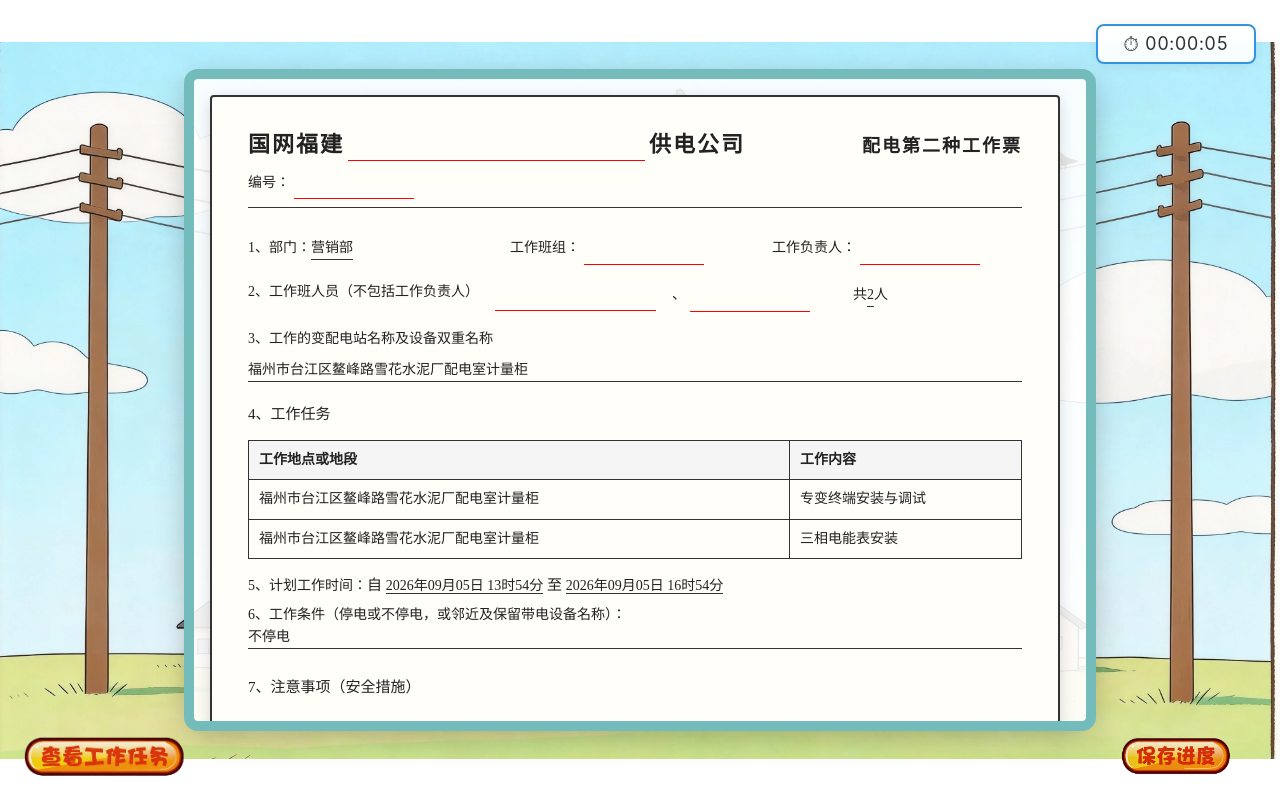
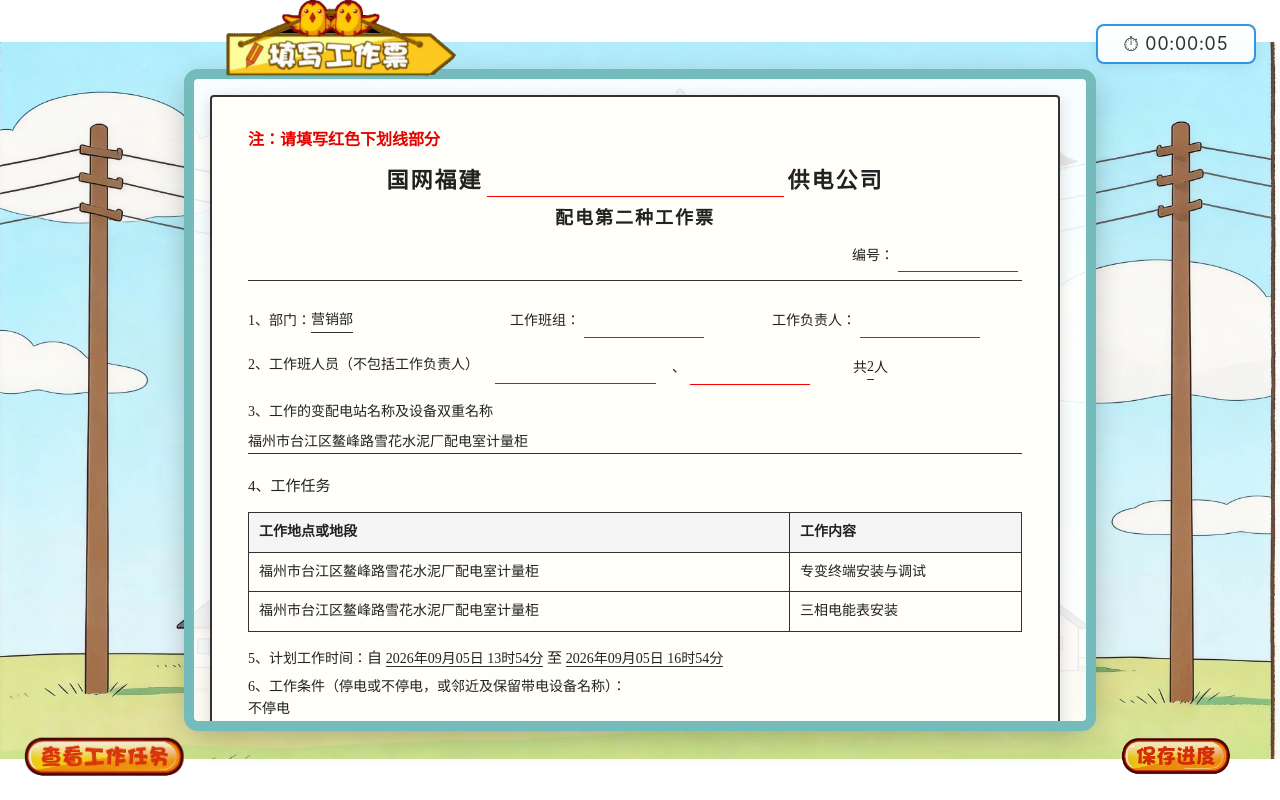
Before and after one commit to zhanzhan702/virtual-experiment, a Vue app in the folder frontend/: page /HWT in a window 1280 px wide. Built offline with nearby package versions, Linux system fonts and the light colour scheme.

Commit message:
feat: 添加工作票签名图片并调整工作票视图样式

```diff
--- a/frontend/src/components/HighVoltage/HWorkTicketForm.vue
+++ b/frontend/src/components/HighVoltage/HWorkTicketForm.vue
@@ -1,6 +1,8 @@
 <template>
   <div class="ticket-paper">
     <el-form ref="formRef" :model="formData" class="paper-form">
+      <!-- 表单左上角红字提示（与效果图一致） -->
+      <div class="form-note">注：请填写红色下划线部分</div>
       <!-- 表头 -->
       <div class="paper-header">
         <span class="paper-title">国网福建</span>
@@ -8,6 +10,8 @@
           <el-input v-model="formData.company" placeholder="" size="default" />
         </span>
         <span class="paper-title">供电公司</span>
+      </div>
+      <div class="paper-type">
         <span class="paper-right">配电第二种工作票</span>
       </div>
       <div class="paper-subheader">
@@ -470,21 +474,41 @@ defineExpose({ formData, stats })
   color: #222;
 }
 
+/* 左上角红字提示：与效果图样式一致 */
+.form-note {
+  margin-bottom: 10px;
+  color: #e60000;
+  font-weight: bold;
+  font-size: 16px;
+  text-align: left;
+}
+
+.submit-zone {
+  margin-top: 24px;
+  text-align: right;
+}
+
 .paper-header {
   display: flex;
   align-items: baseline;
+  justify-content: center;
   flex-wrap: wrap;
   margin-bottom: 6px;
+}
+
+.paper-type {
+  text-align: center;
+  margin-bottom: 8px;
 }
 
 .paper-subheader {
   margin-bottom: 18px;
   padding-bottom: 8px;
   border-bottom: 1px solid #333;
+  text-align: right;
 }
 
 .paper-right {
-  margin-left: auto;
   font-size: 18px;
   font-weight: bold;
   letter-spacing: 2px;
@@ -531,7 +555,7 @@ defineExpose({ formData, stats })
 /* 国网福建中间输入框放大 */
 .paper-header .inline-input {
   font-size: 22px;
-  min-width: 140px;
+  min-width: 90px;
   border-bottom: 1.5px solid #ff0000;
 }
 
@@ -650,11 +674,6 @@ defineExpose({ formData, stats })
   color: #222;
 }
 
-.submit-zone {
-  margin-top: 24px;
-  text-align: right;
-}
-
 /* 内联 form-item — 保持纸张横线布局，校验时显示错误 */
 :deep(.paper-form) {
   width: 100%;
--- a/frontend/src/constants/images.js
+++ b/frontend/src/constants/images.js
@@ -38,6 +38,7 @@ import distributionRoomPanorama from '@/assets/images/cabinet/DistributionRoomPa
 
 // ─── 高压工作票 ───
 import workTicketBackground from '@/assets/images/work-ticket/WorkTicketBackground.jpg'
+import workTicketSign from '@/assets/images/work-ticket/WorkTicketSign.png'
 
 // ─── 高压工器具选择 ───
 import toolSelectionBg from '@/assets/images/tool-selection/ToolSelectionBackground.jpg'
@@ -194,6 +195,7 @@ export default {
   distributionRoomPanorama,
   // 高压工作票
   workTicketBackground,
+  workTicketSign,
   // 高压工器具
   toolSelectionBg,
   // 工器具选择
--- a/frontend/src/views/HighVoltage/HWorkTicketView.vue
+++ b/frontend/src/views/HighVoltage/HWorkTicketView.vue
@@ -1,7 +1,10 @@
 <template>
   <div class="experiment-scene">
-    <div class="scroll-wrapper">
-      <WorkTicketForm ref="formRef" :finalize="isFinalize" @submit-ticket="handleTicketSubmit" />
+    <div class="scene-frame" :style="sceneFrameStyle">
+      <div class="scroll-wrapper">
+        <WorkTicketForm ref="formRef" :finalize="isFinalize" @submit-ticket="handleTicketSubmit" />
+      </div>
+      <img class="work-ticket-sign" :src="Images.workTicketSign" alt="填写工作票" />
     </div>
     <ExperimentTimer :experiment-id="experimentId" :current-step-seconds="currentStepSeconds" />
     <div class="save-bar-fixed" :class="{ saving }" @click="saveProgress" title="保存进度" />
@@ -20,7 +23,7 @@
 </template>
 
 <script setup>
-import { ref, computed, onMounted } from 'vue'
+import { ref, computed, onMounted, onUnmounted } from 'vue'
 import { useRoute, useRouter } from 'vue-router'
 import { ElMessage } from 'element-plus'
 import { submitStep, saveDraft, getStepDraft, completeExperiment } from '@/api/experiment'
@@ -52,6 +55,22 @@ const currentStepSeconds = computed(() => formRef.value?.stats?.duration_seconds
 // 页面加载时记录步骤开始时间
 const startedAt = ref(formatLocalTime(new Date()))
 const saving = ref(false)
+
+// 随视口缩放整个工作票外框，让标题横幅与边框等比例缩放、不扭曲
+const sceneScale = ref(1)
+const sceneFrameStyle = computed(() => ({ transform: `scale(${sceneScale.value})` }))
+function updateSceneScale() {
+  const sx = window.innerWidth / 1000
+  const sy = window.innerHeight / 770
+  sceneScale.value = Math.min(1, sx, sy)
+}
+onMounted(() => {
+  updateSceneScale()
+  window.addEventListener('resize', updateSceneScale)
+})
+onUnmounted(() => {
+  window.removeEventListener('resize', updateSceneScale)
+})
 
 // 恢复草稿数据到表单
 onMounted(async () => {
@@ -164,10 +183,23 @@ function onVideoEnded() {
   justify-content: center;
   align-items: center;
   background-image: var(--img-hwt-bg);
-  /* 可以替换成你的高压场景背景图 */
   background-size: contain;
   background-position: center;
   background-repeat: no-repeat;
+}
+
+/* 外层相对容器：用于把标题横幅定位到青色边框上方 */
+.scene-frame {
+  position: relative;
+}
+
+/* 工作票标题横幅：压在 scroll-wrapper 青色 outline 边框的左上角（源图 701×224） */
+.work-ticket-sign {
+  position: absolute;
+  top: -80px;
+  left: 22px;
+  z-index: 10;
+  width: clamp(200px, 28%, 320px);
 }
 
 /* 核心要求：限制区域大小，其他内容通过滚动显示 */
```
Also changed, not shown: frontend/src/assets/images/work-ticket/WorkTicketSign.png (added), 1 other file (tests, documents, lock files or other folders).
